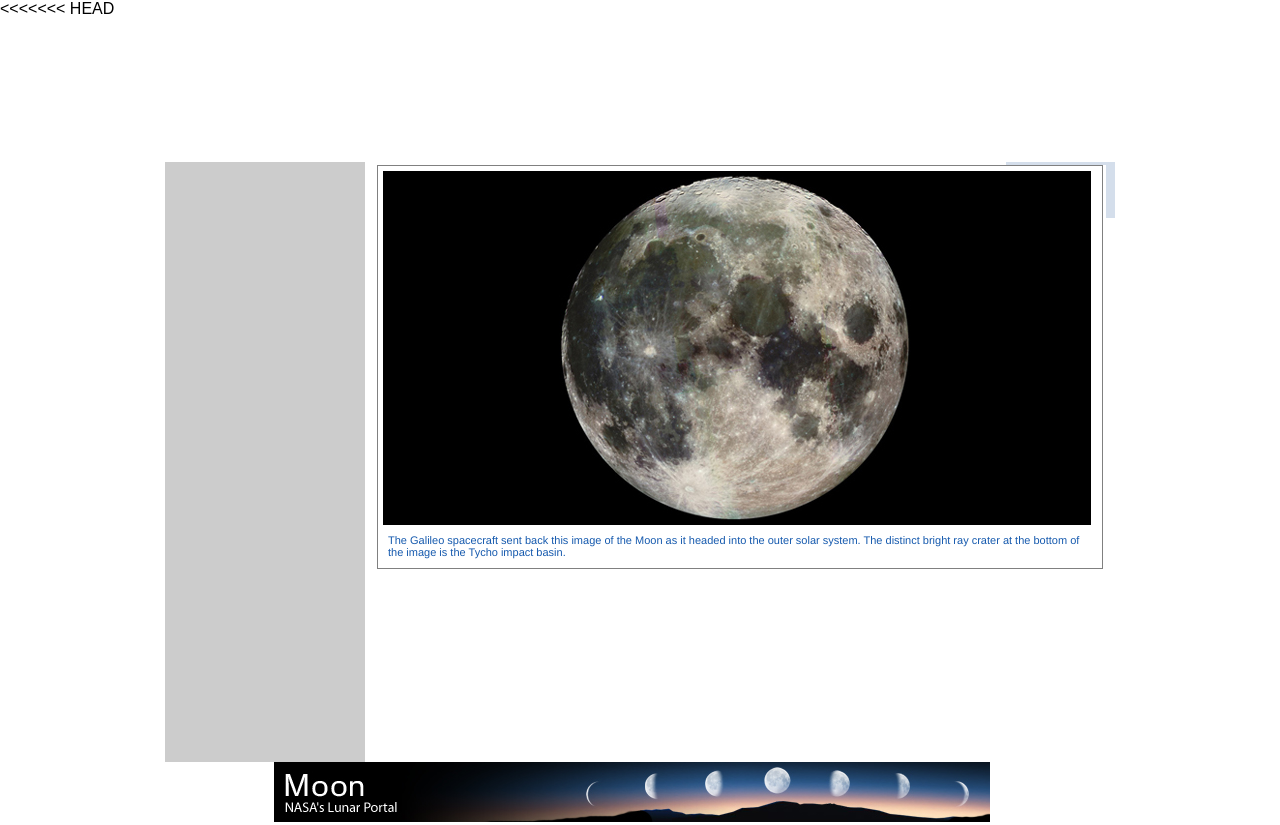
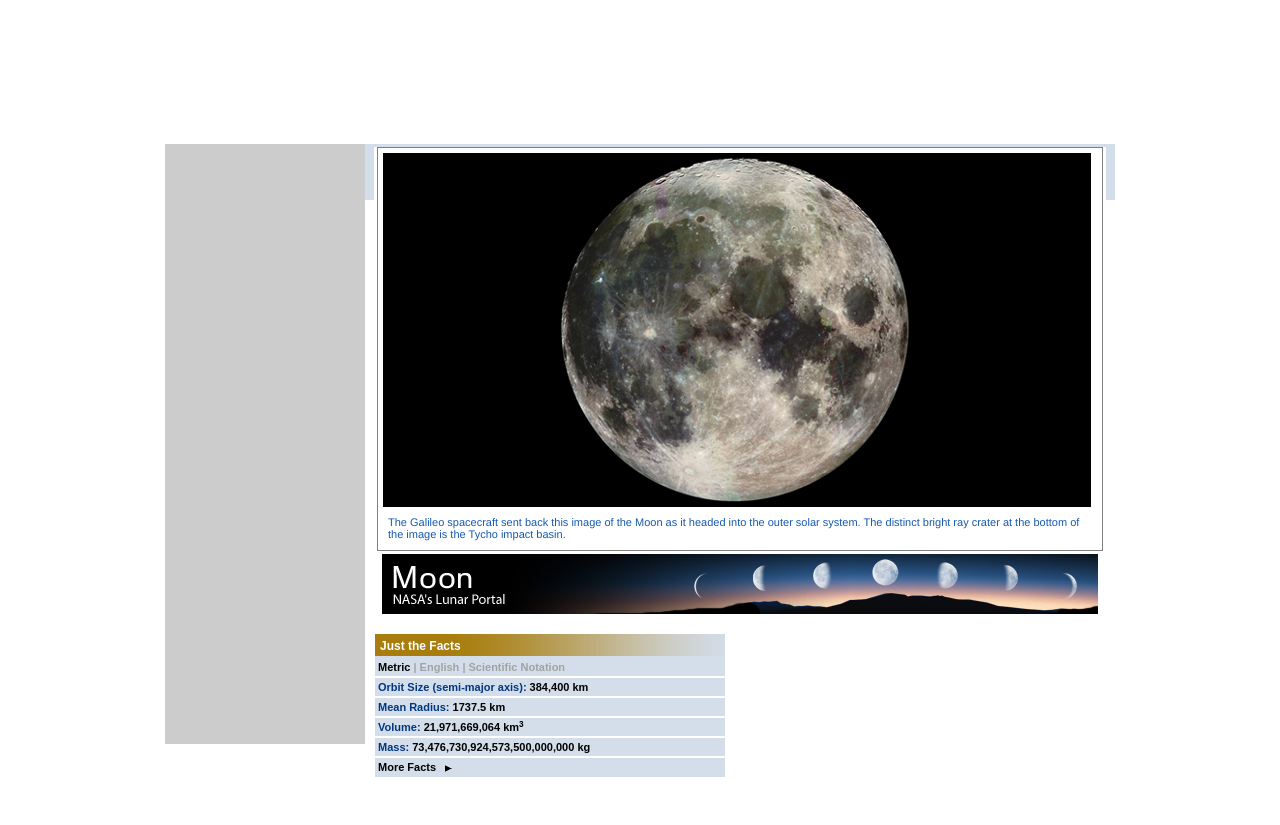
Before and after one commit to peoplespete/moon, a plain HTML site: page index.html in a window 1280 px wide. Shown: the top 825 px of the page. After the commit the page ends 800 px from the top, so only its background shows below. Drawn offline with Linux system fonts and the light colour scheme.

Commit message:
one tabular finished

```diff
--- a/css/style.css
+++ b/css/style.css
@@ -55,17 +55,24 @@ body > div > section > div >article > p {
 
 #wrap{
 	width: 732px;
-	margin: 0 auto;
+	float:left;
+	margin-left: 9px;
+	margin-right: 9px;
 	background-color: #fff;
 	/*outline: 1px solid blue;*/
 }
 
 #wrap > img{
-	margin: 0 auto;
+	margin-left: 8px;
+	margin-right: 8px;
+	width:716px;
+	height:60px;
 }
 
 #wrap > ul{
 	list-style: none;
+	list-style-type: none;
+	padding: 0;
 	background-color:#d4deeb;
 	width:352px;
 }
@@ -75,11 +82,22 @@ body > div > section > div >article > p {
 	color:#fff;
 	padding:5px;
 	font-size: 12px;
+	font-weight: bold;
+	border-top: none;
+	border-bottom: none;
+
 }
+
+#wrap > ul > li:nth-child(2){
+
+	border-top: none;
+}
+
 
 #wrap > ul > li{
 	border: 1px solid white;
 	font-size: 11px;
+	padding:3px;
 }
 
 #wrap > ul > li > #blackbold{
@@ -96,3 +114,9 @@ body > div > section > div >article > p {
 	color:#a2a2a2;
 	font-weight: bold;
 }
+
+#wrap > ul > li > img{
+	width: 19px;
+	height: 11px;
+	vertical-align: middle;
+}
--- a/index.html
+++ b/index.html
@@ -9,7 +9,7 @@
 </head>
 
 <body>
-<<<<<<< HEAD
+
 
 	<div>
 		<header></header>
```
